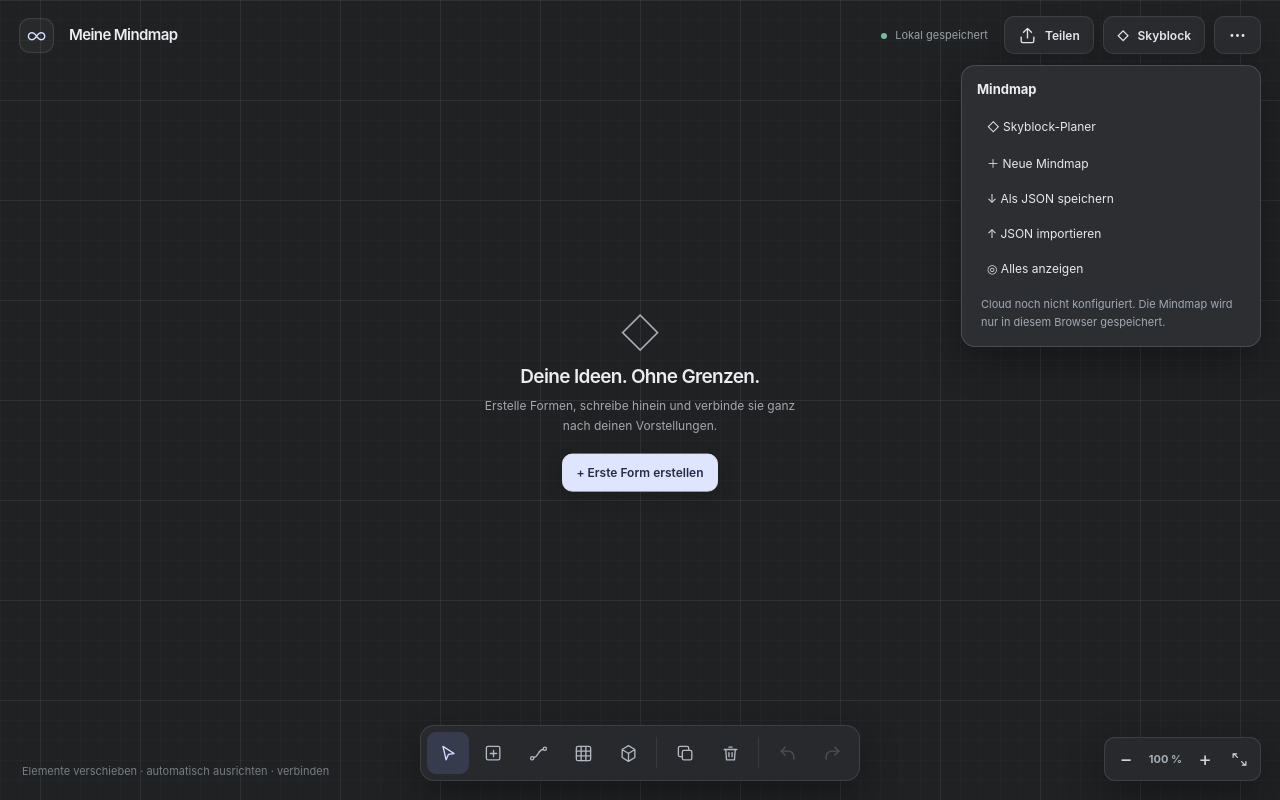
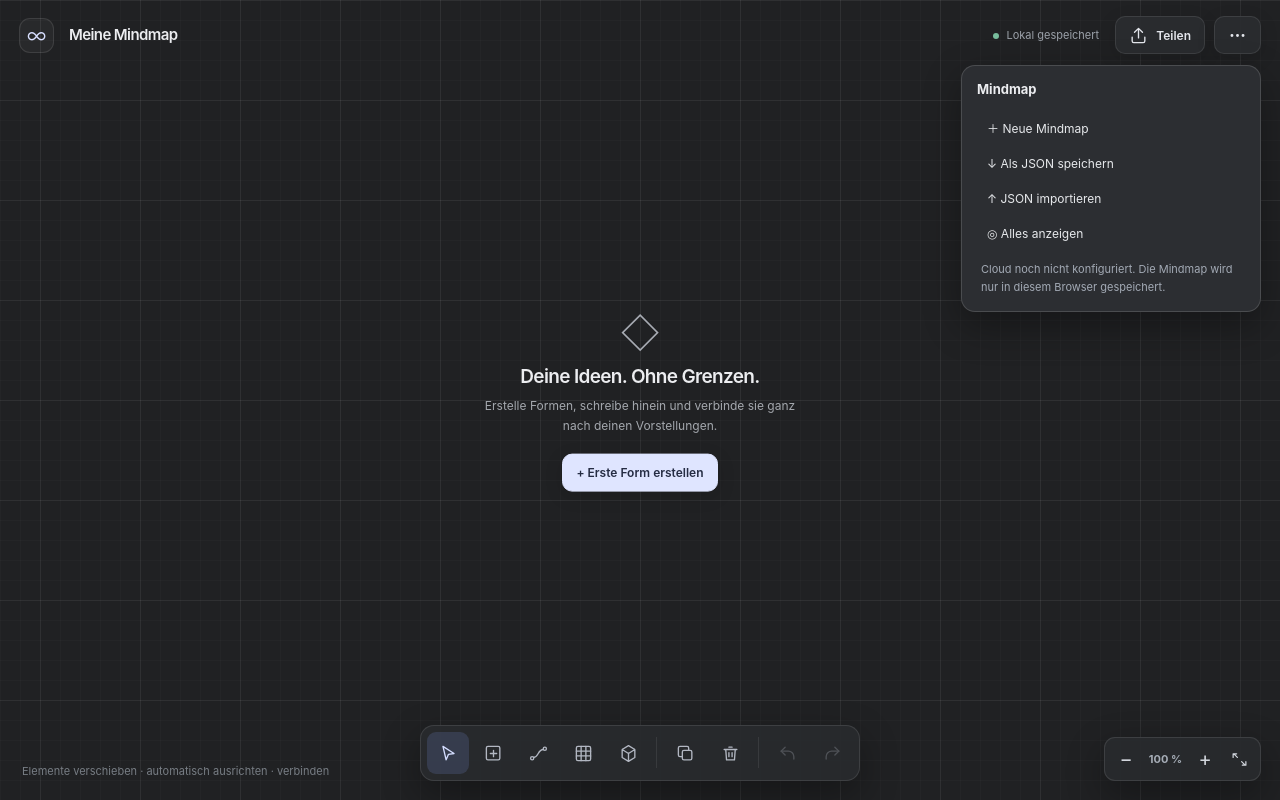
Before and after one commit to ctgyvrsw6d-del/infinity-mindmap, a plain HTML site: page index.html in a window 1280 px wide. Both pictures are taken after a click on the button 1237 px from the left and 35 px from the top of the page. Drawn offline with Linux system fonts and the light colour scheme.

Commit message:
Remove separate Skyblock launcher while preserving existing planner data and item tools

```diff
--- a/index.html
+++ b/index.html
@@ -332,7 +332,7 @@
   </div>
   <header class="topbar">
     <div class="brand"><div class="logo" aria-hidden="true">∞</div><button id="backMap" class="back-map" title="Zur übergeordneten Mindmap" aria-label="Zurück zur übergeordneten Mindmap" hidden>←</button><div class="board-heading"><div id="breadcrumbs" class="breadcrumbs" aria-label="Mindmap-Pfad" hidden></div><input id="boardTitle" class="board-title" maxlength="70" aria-label="Mindmap-Name" value="Meine Mindmap"></div></div>
-    <div class="top-actions"><span id="saveStatus" class="status">Lokal gespeichert</span><button id="shareBtn" class="btn" title="Link kopieren"><svg viewBox="0 0 24 24"><path d="M12 15V3m0 0L7 8m5-5 5 5M4 14v5a2 2 0 0 0 2 2h12a2 2 0 0 0 2-2v-5"/></svg><span>Teilen</span></button><button id="sbOpen" class="btn" type="button" title="Skyblock Planer" aria-label="Skyblock Planer">◇ <span>Skyblock</span></button><button id="moreBtn" class="btn" title="Weitere Optionen" aria-label="Mehr"><svg viewBox="0 0 24 24"><circle cx="5" cy="12" r="1"/><circle cx="12" cy="12" r="1"/><circle cx="19" cy="12" r="1"/></svg></button></div>
+    <div class="top-actions"><span id="saveStatus" class="status">Lokal gespeichert</span><button id="shareBtn" class="btn" title="Link kopieren"><svg viewBox="0 0 24 24"><path d="M12 15V3m0 0L7 8m5-5 5 5M4 14v5a2 2 0 0 0 2 2h12a2 2 0 0 0 2-2v-5"/></svg><span>Teilen</span></button><button id="moreBtn" class="btn" title="Weitere Optionen" aria-label="Mehr"><svg viewBox="0 0 24 24"><circle cx="5" cy="12" r="1"/><circle cx="12" cy="12" r="1"/><circle cx="19" cy="12" r="1"/></svg></button></div>
   </header>
   <nav class="tools" aria-label="Werkzeuge">
     <button class="tool active" id="selectTool" aria-label="Auswählen und verschieben" title="Auswählen"><svg viewBox="0 0 24 24"><path d="m5 3 14 9-7 1-3 7L5 3Z"/></svg></button>
@@ -411,7 +411,7 @@
   <div class="empty" id="empty"><div class="empty-icon" aria-hidden="true">◇</div><h1>Deine Ideen. Ohne Grenzen.</h1><p>Erstelle Formen, schreibe hinein und verbinde sie ganz nach deinen Vorstellungen.</p><button class="btn primary" id="emptyAdd">+ Erste Form erstellen</button></div>
   <div class="zoom"><button id="zoomOut" aria-label="Zoom verkleinern">−</button><span id="zoomText">100 %</span><button id="zoomIn" aria-label="Zoom vergrößern">+</button><button id="centerBtn" aria-label="Alles zentrieren" title="Alles anzeigen"><svg viewBox="0 0 24 24"><path d="M3 9V4h5M21 15v5h-5M4 4l5 5M20 20l-5-5"/></svg></button></div>
   <div class="footer-help">Elemente verschieben · automatisch ausrichten · verbinden</div>
-  <div class="more" id="moreMenu"><h3>Mindmap</h3><button id="sbMore">◇ Skyblock-Planer</button><button id="newBoard">＋ Neue Mindmap</button><button id="exportBoard">↓ Als JSON speichern</button><button id="importBoard">↑ JSON importieren</button><button id="centerBoard">◎ Alles anzeigen</button><p id="cloudInfo">Automatisch lokal gespeichert. Für gemeinsame Bearbeitung auf mehreren Geräten ist die optionale Cloud-Einrichtung erforderlich.</p></div>
+  <div class="more" id="moreMenu"><h3>Mindmap</h3><button id="newBoard">＋ Neue Mindmap</button><button id="exportBoard">↓ Als JSON speichern</button><button id="importBoard">↑ JSON importieren</button><button id="centerBoard">◎ Alles anzeigen</button><p id="cloudInfo">Automatisch lokal gespeichert. Für gemeinsame Bearbeitung auf mehreren Geräten ist die optionale Cloud-Einrichtung erforderlich.</p></div>
   <input id="fileInput" class="hidden" type="file" accept=".json,application/json">
   <div class="toast" role="status" aria-live="polite" id="toast"></div>
 </div>
@@ -1293,7 +1293,6 @@ function sbClose(){sbState=null;$('sbOverlay').classList.add('hidden');$('sbCont
 $('sbClose').onclick=sbClose;
 function sbChoices(){const m=new Map([...board.customItems.map(i=>[i.id,i.name]),...catalog.map(i=>[i.id,i.name])]);return '<datalist id="sbChoices">'+[...m].slice(0,4000).map(([id,name])=>'<option value="'+escapeHTML(id)+'">'+escapeHTML(name)+'</option>').join('')+'</datalist>'}
 function sbMenu(){exitTextEditing();closeCatalog();$('moreMenu').classList.remove('show');sbState={mode:'menu'};sbShow('Skyblock-Planer','<p class="tiny-note">Erstelle Planungsmodule auf deiner Mindmap. Sie lassen sich wie Formen verbinden und verschieben.</p><div class="sb-grid">'+Object.entries(SB_DEFS).map(([k,d])=>'<button class="sb-tile" data-add-sb="'+k+'">'+d.icon+' '+d.name+'</button>').join('')+'<button class="sb-tile" data-sb-command="calc">∑ Crafting-Kalkulator</button><button class="sb-tile" data-sb-command="items">▦ Eigene Items</button><button class="sb-tile" data-sb-command="compare">⇄ Item-Vergleich</button><button class="sb-tile" data-sb-command="search">⌕ Mindmap-Suche</button></div>')}
-$('sbOpen').onclick=$('sbMore').onclick=sbMenu;
 function sbAdd(type){if(!Object.hasOwn(SB_DEFS,type))return;const plan=sbPlan({type,name:SB_DEFS[type].name}),w=330,h=155,p=placeNext(w,h),n=normNode({id:uid(),kind:'shape',plan,x:Math.round(p.x-w/2),y:Math.round(p.y-h/2),w,h,shape:'round',filled:true,fillColor:'#252c39',borderColor:'#8398d0',fontSize:17});board.nodes.push(n);selectedNode=n.id;selectedEdge=null;chosenSlot=null;setLinkMode(false);renderNodes();save();sbEdit(n.id)}
 function sbEdit(id){const n=byId(id);if(!n?.plan)return;exitTextEditing();closeCatalog();sbState={mode:'plan',id,draft:structuredClone(n.plan)};sbRenderPlan()}
 function sbSummary(p){if(p.type==='skill')return 'Gesamt-XP: '+p.rows.reduce((a,r)=>a+(Number(r.xp)||0),0).toLocaleString('de-DE');if(['mob','loot'].includes(p.type))return 'Erwartete Items / Kill: '+p.rows.reduce((a,r)=>a+(Number(r.chance)||0)/100*((Number(r.min)||0)+(Number(r.max)||0))/2,0).toLocaleString('de-DE',{maximumFractionDigits:5})+' · unabhängige Drops, ohne Magic Find';return ''}
```
